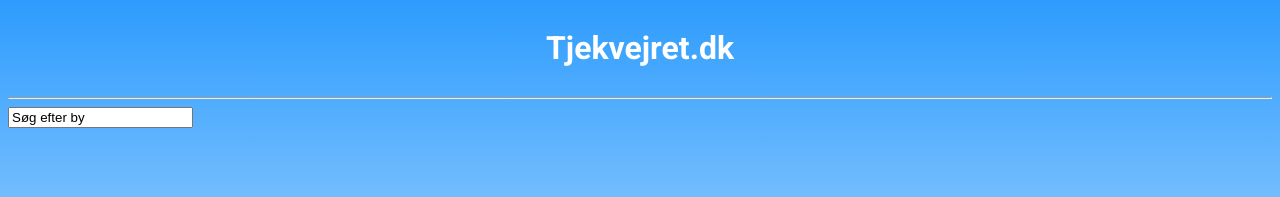
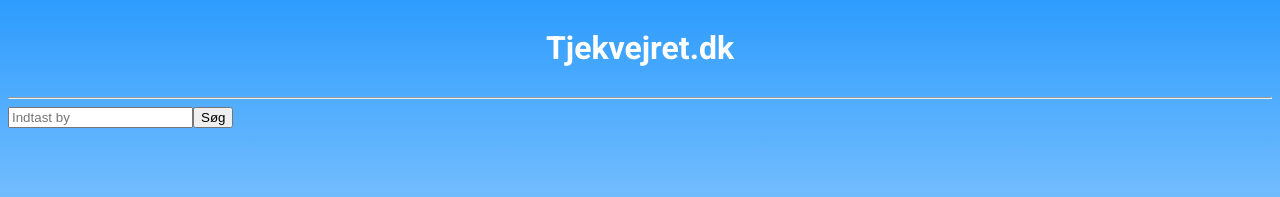
Before and after one commit to Dontosquare/Vejr-app-vue, a Vue app in the folder frontend-projekt/: page / in a window 1280 px wide. Shown: the top 197 px of the page. Built offline with nearby package versions, Linux system fonts and the light colour scheme; no server answers.

Commit message:
Sidste update

```diff
--- a/frontend-projekt/src/components/Input.vue
+++ b/frontend-projekt/src/components/Input.vue
@@ -1,12 +1,19 @@
 <script setup>
 import { ref } from 'vue';
 
-const message = ref('Søg efter by');
+const soegefterby = ref('');
+
+const onSubmitForm = () => {
+    console.log(soegefterby.value);
+    todoList.value.push(soegefterby.value);
+    soegefterby.value = '';
+    console.table(soegefterby.value);
+};
 </script>
 
 <template>
-    <div>
-        <input v-model="message" />
-    </div>
-
+    <form v-on:submit.prevent="onSubmitForm">
+        <input v-model="soegefterby" placeholder="Indtast by" />
+        <button type="submit">Søg</button>
+    </form>
 </template>
```
